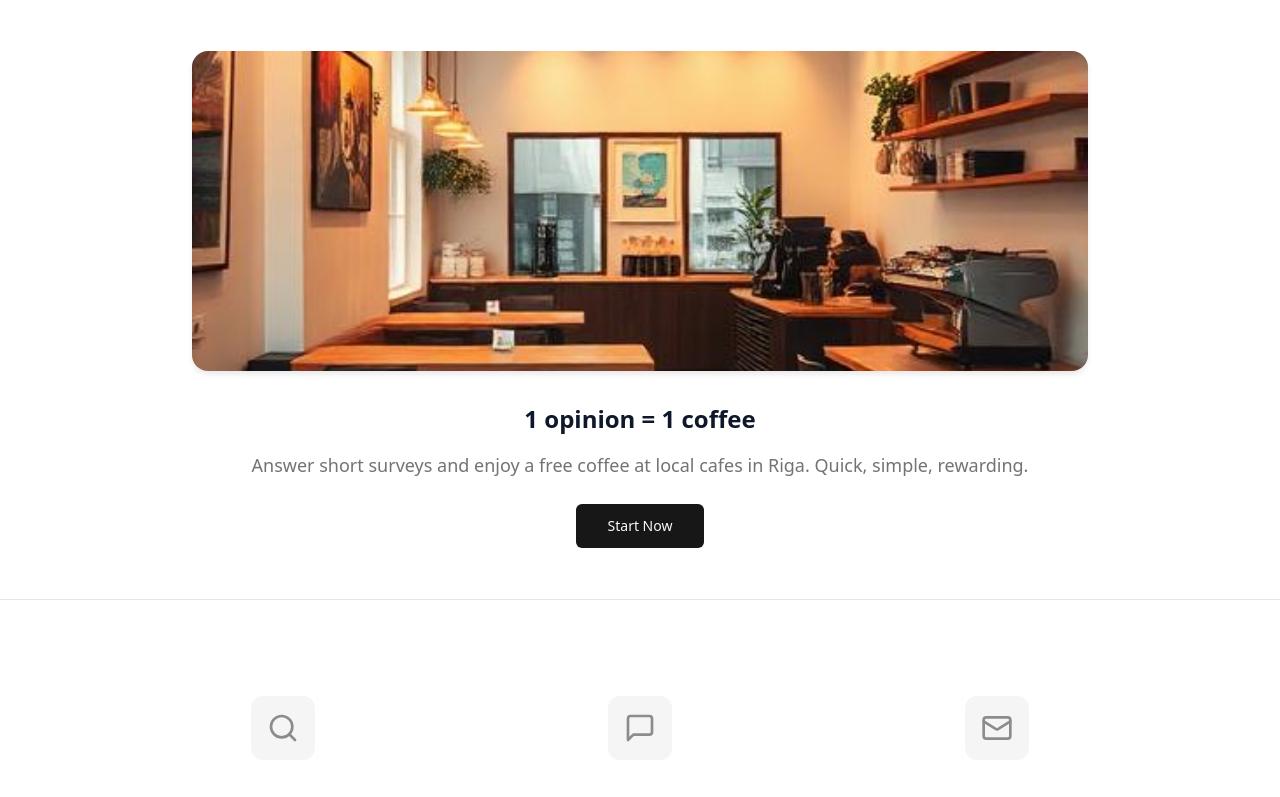
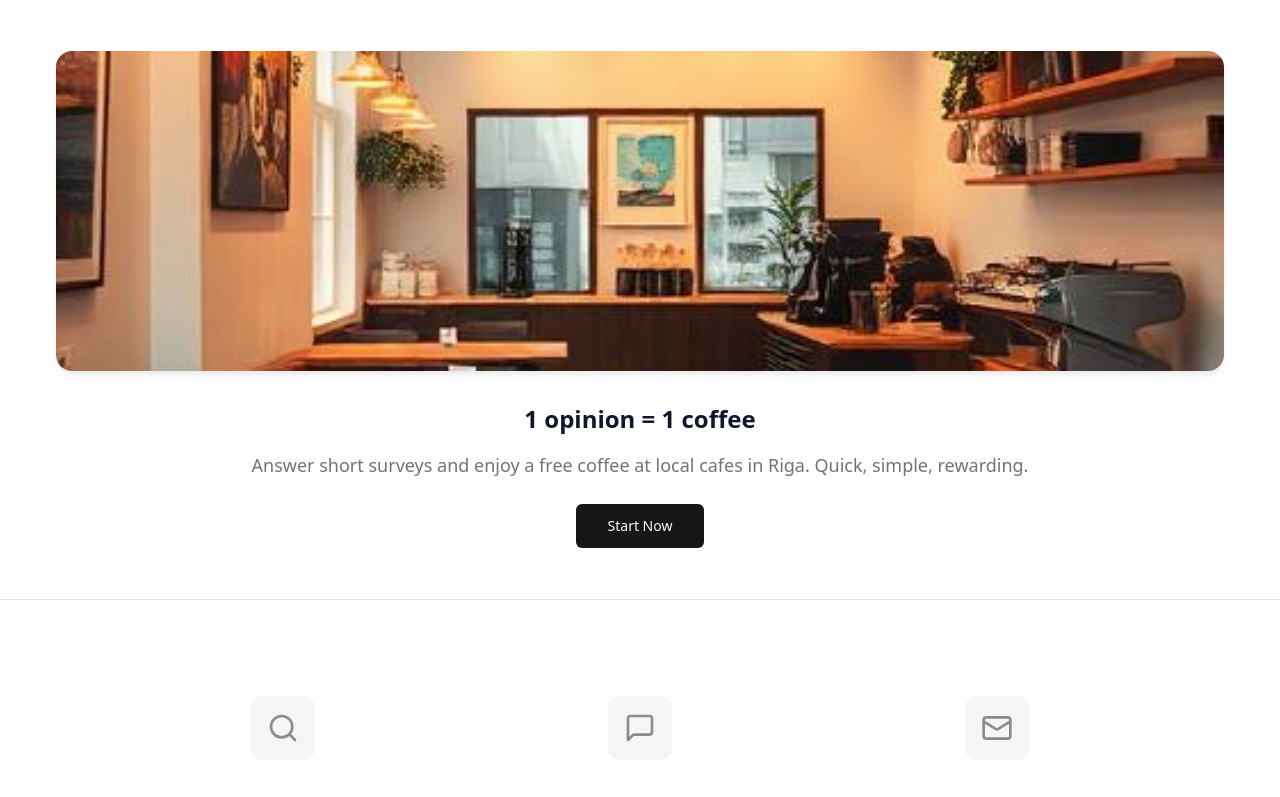
Before and after one commit to ruslansmelniks/coffee-for-opinions, a React (Vite) app: page / in a window 1280 px wide. Shown: the top 797 px of the page. Built offline with nearby package versions, Linux system fonts and the light colour scheme.

Commit message:
Set content width and image width

```diff
--- a/src/components/HeroSection.tsx
+++ b/src/components/HeroSection.tsx
@@ -1,22 +1,23 @@
 import { Button } from "@/components/ui/button";
 import coffeeShopImage from "@/assets/coffee-shop.jpg";
+
 interface HeroSectionProps {
   onStartClick: () => void;
 }
+
 export const HeroSection = ({
   onStartClick
 }: HeroSectionProps) => {
-  return <section className="bg-background border-b border-border h-[600px] flex items-center">
-      <div className="container px-4">
-        <div className="flex flex-col items-center gap-8 max-w-4xl mx-auto">
+  return (
+    <section className="bg-background border-b border-border h-[600px] flex items-center">
+      <div className="w-full max-w-[1200px] mx-auto px-4">
+        <div className="flex flex-col items-center gap-8">
           <div className="w-full">
             <img src={coffeeShopImage} alt="Cozy coffee shop interior" className="w-full h-80 object-cover rounded-2xl shadow-soft" />
           </div>
 
-          <div className="text-center space-y-6">
+          <div className="text-center space-y-6 max-w-4xl mx-auto">
             <div className="space-y-4">
-
-
               <p className="font-bold text-2xl text-slate-900">1 opinion = 1 coffee</p>
 
               <p className="text-lg text-muted-foreground leading-relaxed">
@@ -30,5 +31,6 @@ export const HeroSection = ({
           </div>
         </div>
       </div>
-    </section>;
+    </section>
+  );
 };
```
